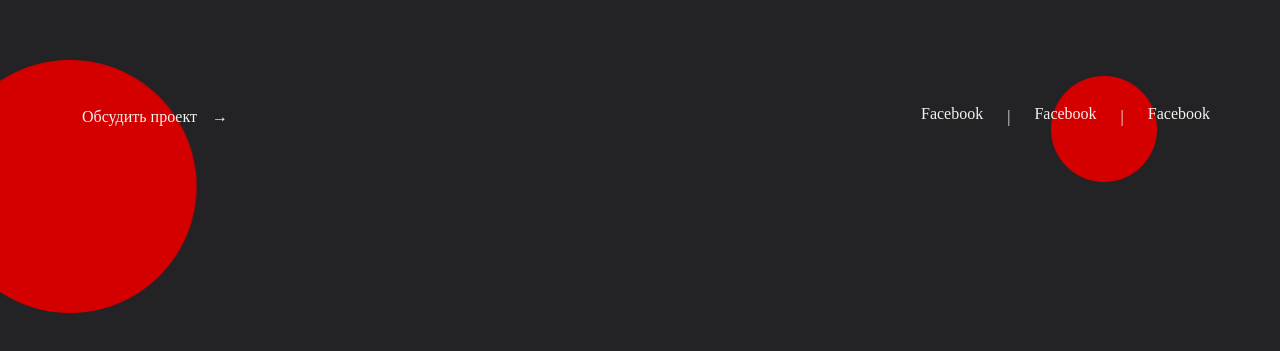
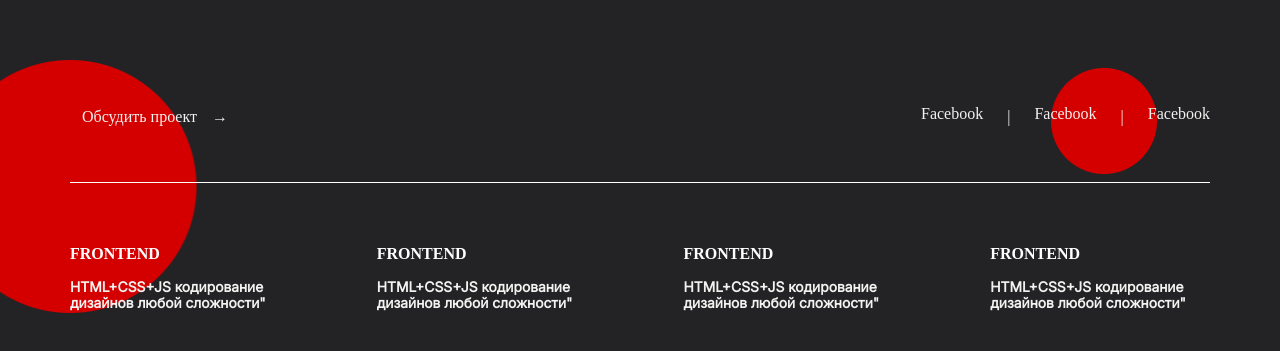
Before and after one commit to AlSovg/portfolio, a website built with webpack: page src/index.html in a window 1280 px wide. Shown: the part 441-792 px from the top of the page. Built offline with nearby package versions, Linux system fonts and the light colour scheme; files whose address does not match are found by name; a web font is replaced by a local one.

Commit message:
Добавление блока навыков в главную секцию

```diff
--- a/src/index.html
+++ b/src/index.html
@@ -41,6 +41,24 @@
                 <a href="" class="main__section__socials__item">Facebook</a>
             </div>
         </div>
+        <div class="main__section__skills">
+            <div class="main__section__skills__item">
+                <h2 class="skill__name">Frontend</h2>
+                <h3 class="skill__title">HTML+CSS+JS кодирование дизайнов любой сложности"</h3>
+            </div>
+            <div class="main__section__skills__item">
+                <h2 class="skill__name">Frontend</h2>
+                <h3 class="skill__title">HTML+CSS+JS кодирование дизайнов любой сложности"</h3>
+            </div>
+            <div class="main__section__skills__item">
+                <h2 class="skill__name">Frontend</h2>
+                <h3 class="skill__title">HTML+CSS+JS кодирование дизайнов любой сложности"</h3>
+            </div>
+            <div class="main__section__skills__item">
+                <h2 class="skill__name">Frontend</h2>
+                <h3 class="skill__title">HTML+CSS+JS кодирование дизайнов любой сложности"</h3>
+            </div>
+        </div>
     </section>
 </body>
 
--- a/src/styles/main.scss
+++ b/src/styles/main.scss
@@ -11,7 +11,7 @@ body {
   align-items: center;
 }
 
-button{
+button {
   cursor: pointer;
 }
 
@@ -96,7 +96,7 @@ section {
   &__small-circle {
     position: absolute;
     right: 0;
-    bottom: 0;
+    bottom: 152px;
     transform: translateX(-50%);
     width: 106px;
     height: 106px;
@@ -114,7 +114,7 @@ section {
     justify-content: space-between;
     margin-bottom: 42px;
   }
-  &__discuss{
+  &__discuss {
     width: 170px;
     padding: 0 0 10px;
     border: none;
@@ -125,19 +125,19 @@ section {
     line-height: 150%;
     border-bottom: 1px solid transparent;
     transition: $tr;
-    &::after{
+    &::after {
       width: 15px;
-        content : "\2192";
+      content: "\2192";
       margin-left: 15px;
     }
-    &:hover{
+    &:hover {
       border-color: $grey;
     }
   }
-  &__socials{
+  &__socials {
     display: flex;
     gap: 24px;
-    &__item{
+    &__item {
       text-decoration: none;
       color: $grey;
       transition: $tr;
@@ -147,4 +147,28 @@ section {
       }
     }
   }
+  &__skills{
+    padding-top: 62px;
+    display: grid;
+    grid-template-columns: repeat(4, 1fr);
+    gap: 87px;
+    border-top: 1px solid $white;
+    height: 81px;
+    &__item{
+      height: 81px;
+      .skill__name{
+        color: $white;
+        font-family: $fontBold;
+        text-transform: uppercase;
+        margin:0 0 15px;
+        font-size: 16px;
       }
+      .skill__title{
+        margin: 0;
+        color: $grey;
+        font-family: $fontReg;
+        font-size: 14px;
+      }
+    }
+  }
+}
```
Also changed, not shown: dist/index.html, dist/styles/main.css. Lines whose indentation alone changed are shown as unchanged.
